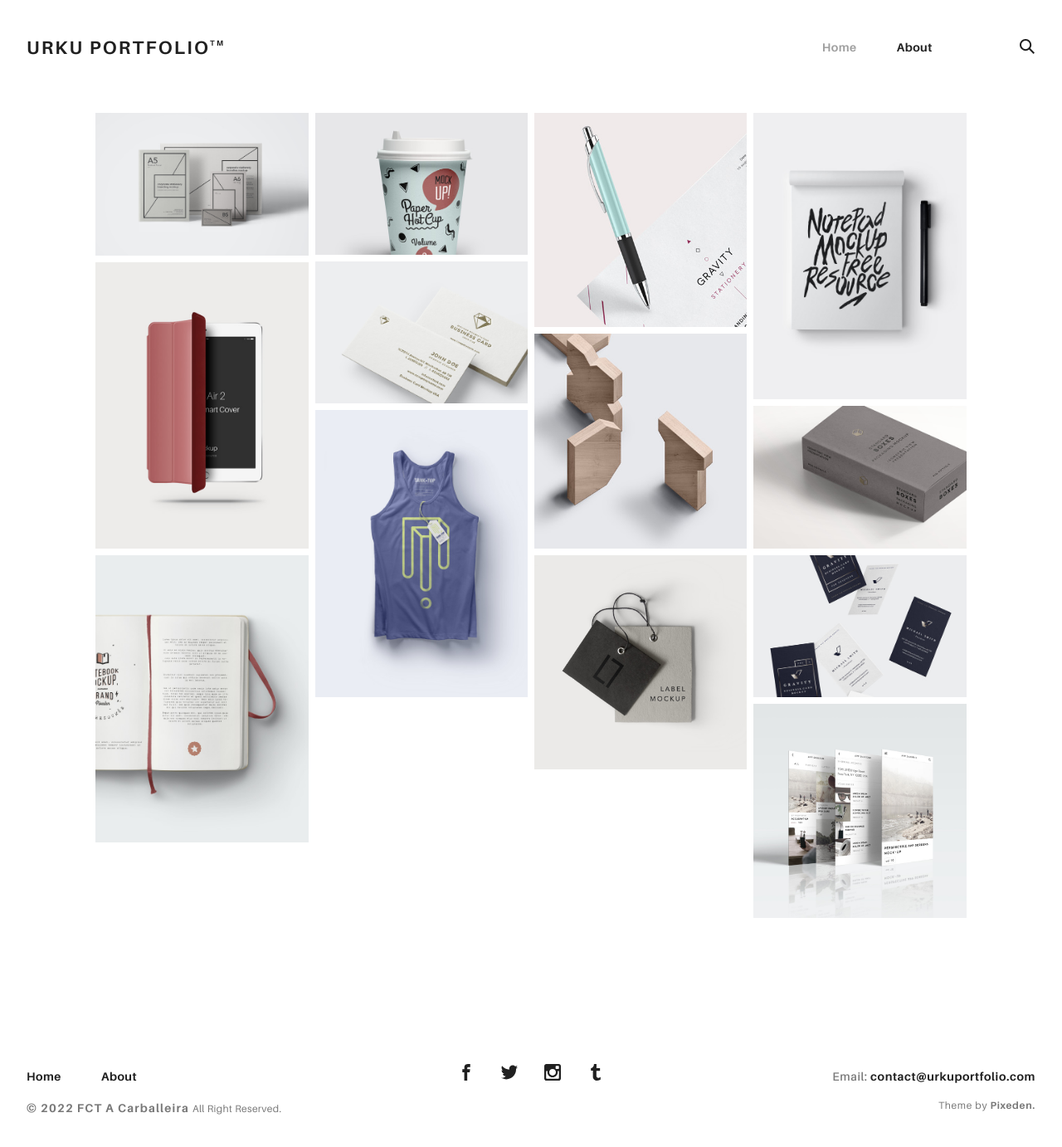
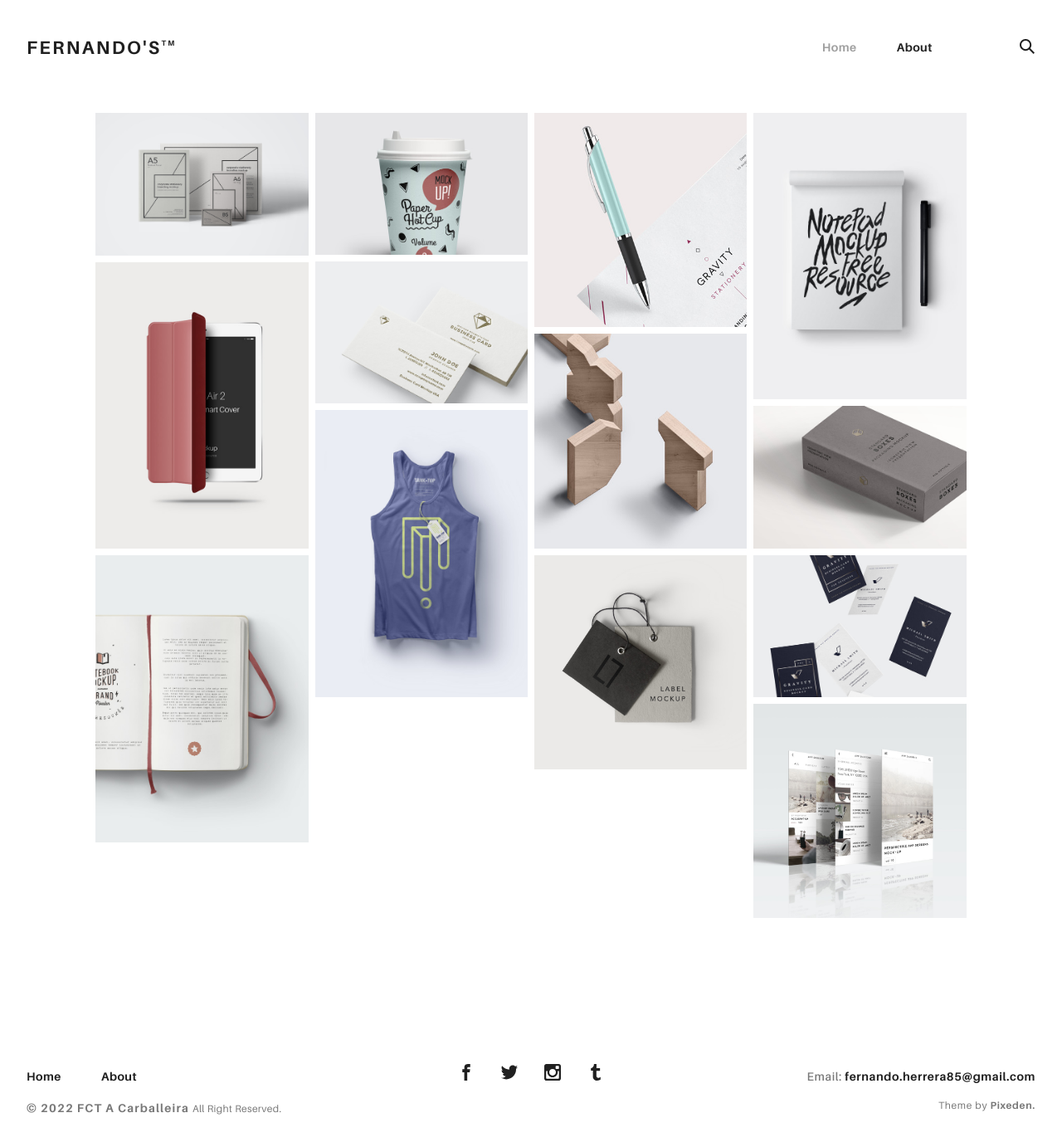
Before and after one commit to Guillenvi2002/portafolio-angular, an Angular app: page /#/home in a window 1280 px wide. Shown: the top 1382 px of the page at 83% size. Built offline with nearby package versions, Linux system fonts and the light colour scheme.

Commit message:
Previa a animaciones

```diff
--- a/package.json
+++ b/package.json
@@ -18,6 +18,7 @@
     "@angular/platform-browser": "~13.3.0",
     "@angular/platform-browser-dynamic": "~13.3.0",
     "@angular/router": "~13.3.0",
+    "animate.css": "^4.1.1",
     "rxjs": "~7.5.0",
     "tslib": "^2.3.0",
     "zone.js": "~0.11.4"
--- a/src/app/app.component.ts
+++ b/src/app/app.component.ts
@@ -1,4 +1,5 @@
 import { Component } from '@angular/core';
+import { InfoPaginaService } from './services/info-pagina.service';
 
 @Component({
   selector: 'app-root',
@@ -7,4 +8,7 @@ import { Component } from '@angular/core';
 })
 export class AppComponent {
   title = 'portafolio';
+
+  constructor (public infoPaginaService:InfoPaginaService){
+  }
 }
--- a/src/app/app.module.ts
+++ b/src/app/app.module.ts
@@ -1,5 +1,6 @@
 import { NgModule } from '@angular/core';
 import { BrowserModule } from '@angular/platform-browser';
+import { HttpClientModule } from '@angular/common/http';
 
 import { AppRoutingModule } from './app-routing.module';
 import { AppComponent } from './app.component';
@@ -20,7 +21,8 @@ import { ItemComponent } from './pages/item/item.component';
   ],
   imports: [
     BrowserModule,
-    AppRoutingModule
+    AppRoutingModule,
+    HttpClientModule
   ],
   providers: [],
   bootstrap: [AppComponent]
--- /dev/null
+++ b/src/app/interfaces/info-pagina-interface.ts
@@ -0,0 +1,13 @@
+
+export interface InfoPagina{
+    titulo?: string;
+    email?: string;
+    nombre_corto?: string;
+    pagina_autor?: string;
+    facebook?: string;
+    twitter?: string;
+    instagram?: string;
+    tublr?: string;
+    equipo_trabajo?: any[];
+
+}
--- /dev/null
+++ b/src/app/services/info-pagina.service.ts
@@ -0,0 +1,27 @@
+import{Injectable} from'@angular/core';
+import { HttpClient } from '@angular/common/http';
+import { InfoPagina } from '../interfaces/info-pagina-interface';
+
+
+@Injectable({
+ providedIn:'root'
+})
+export class InfoPaginaService{
+
+  info: InfoPagina ={};
+  cargada=false;
+
+
+ constructor (private http:HttpClient){
+   // console.log('Servicio de infoPagina listo');
+
+   // Leer el archivo JSON
+        this.http.get('assets/data/data-page.json')
+        .subscribe((resp: InfoPagina )=>{
+          this.cargada=true;
+          this.info=resp;
+          console.log(resp);
+        });
+  }
+
+}
--- a/src/app/shared/footer/footer.component.html
+++ b/src/app/shared/footer/footer.component.html
@@ -9,21 +9,25 @@
       </ul>
       <p class="rk-footer__text rk-footer__copy "> <span class="ae-u-bold">© </span><span class="ae-u-bolder">{{ anio }} FCT A Carballeira </span>All Right Reserved.</p>
     </div>
-    <div class="ae-grid__item item-lg-4 au-xs-ta-center"><a href="#0" class="rk-social-btn ">
+    <div class="ae-grid__item item-lg-4 au-xs-ta-center">
+      <a target="_blank" [href]="infoP.info.facebook" class="rk-social-btn ">
         <svg>
           <use xlink:href="assets/img/symbols.svg#icon-facebook"></use>
-        </svg></a><a href="#0" class="rk-social-btn ">
+        </svg></a>
+        <a target="_blank" [href]="infoP.info.twitter" class="rk-social-btn ">
         <svg>
           <use xlink:href="assets/img/symbols.svg#icon-twitter"></use>
-        </svg></a><a href="#0" class="rk-social-btn ">
+        </svg></a>
+        <a target="_blank" [href]="infoP.info.instagram" class="rk-social-btn ">
         <svg>
           <use xlink:href="assets/img/symbols.svg#icon-pinterest"></use>
-        </svg></a><a href="#0" class="rk-social-btn ">
+        </svg></a>
+        <a target="_blank" [href]="infoP.info.tublr" class="rk-social-btn ">
         <svg>
           <use xlink:href="assets/img/symbols.svg#icon-tumblr"></use>
         </svg></a></div>
     <div class="ae-grid__item item-lg-4 au-xs-ta-center au-lg-ta-right">
-      <p class="rk-footer__text rk-footer__contact "> <span class="ae-u-bold">Email: </span><span class="ae-u-bolder"> <a href="#0" class="rk-dark-color ">contact@urkuportfolio.com </a></span></p>
+      <p class="rk-footer__text rk-footer__contact "> <span class="ae-u-bold">Email: </span><span class="ae-u-bolder"> <a href="mailTo:{{ infoP.info.email }}" class="rk-dark-color ">{{ infoP.info.email }}</a></span></p>
       <p class="rk-footer__text rk-footer__by">Theme by <a href="http://pixeden.com" class="ae-u-bolder">Pixeden.</a></p>
     </div>
   </div>
--- a/src/app/shared/footer/footer.component.ts
+++ b/src/app/shared/footer/footer.component.ts
@@ -1,4 +1,5 @@
 import { Component, OnInit } from '@angular/core';
+import { InfoPaginaService } from 'src/app/services/info-pagina.service';
 
 @Component({
   selector: 'app-footer',
@@ -9,7 +10,7 @@ export class FooterComponent implements OnInit {
 
   anio: number = new Date().getFullYear();
 
-  constructor() { }
+  constructor(public infoP : InfoPaginaService) { }
 
   ngOnInit(): void {
   }
--- a/src/app/shared/header/header.component.html
+++ b/src/app/shared/header/header.component.html
@@ -13,7 +13,7 @@
     </label>
     <div class="ae-container-fluid rk-topbar">
       <h1 class="rk-logo">
-        <a routerLink="/home">urku portfolio<sup>tm</sup></a>
+        <a routerLink="/home">{{ infoP.info.titulo }}<sup>tm</sup></a>
       </h1>
       <nav class="rk-navigation">
         <ul class="rk-menu">
--- a/src/app/shared/header/header.component.ts
+++ b/src/app/shared/header/header.component.ts
@@ -1,4 +1,5 @@
 import { Component, OnInit } from '@angular/core';
+import { InfoPaginaService } from '../../services/info-pagina.service';
 
 @Component({
   selector: 'app-header',
@@ -7,7 +8,7 @@ import { Component, OnInit } from '@angular/core';
 })
 export class HeaderComponent implements OnInit {
 
-  constructor() { }
+  constructor(public infoP : InfoPaginaService) { }
 
   ngOnInit(): void {
   }
--- /dev/null
+++ b/src/assets/data/data-page.json
@@ -0,0 +1,11 @@
+{
+"titulo":"Fernando's",
+"email":"fernando.herrera85@gmail.com",
+"nombre_corto":"Fernando",
+"pagina_autor":"https://fernando-herrera.com",
+"facebook":"https://facebook.com",
+"twitter":"https://twitter.com/Fernando_Her85",
+"instagram":"https://instagram.com",
+"tublr":"https://www.tumblr.com/",
+"equipo_trabajo":[]
+}
```
Also changed, not shown: 1 other file (tests, documents, lock files or other folders).
